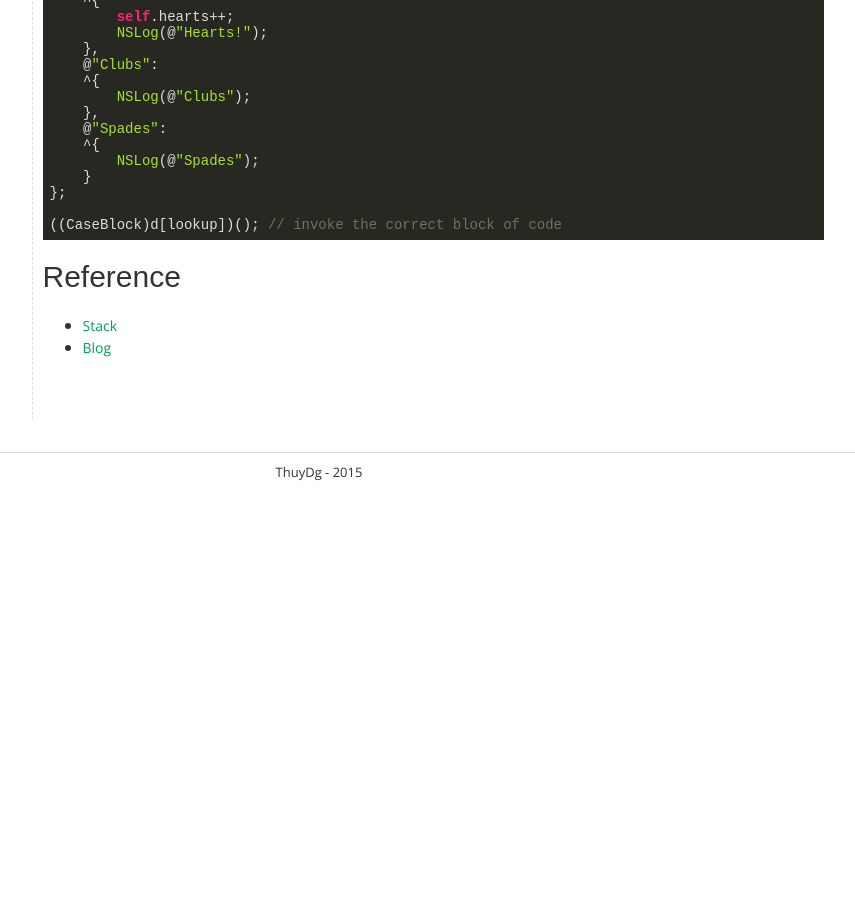
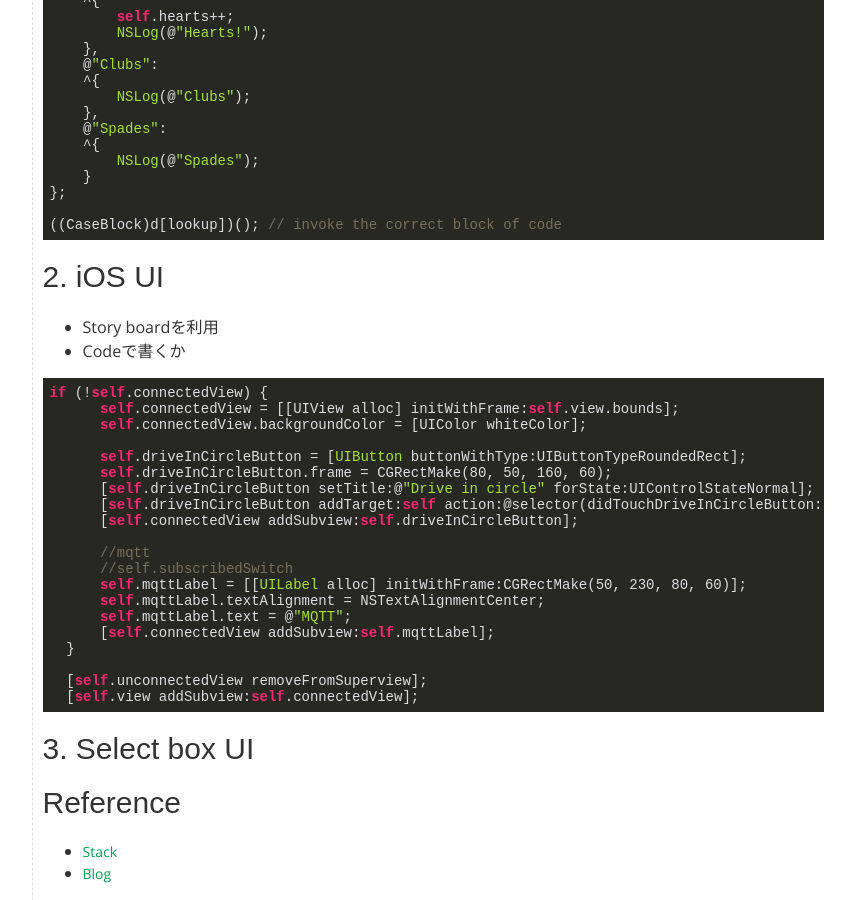
Before and after one commit to thuydg/thuydg.github.io, a Jekyll site: the page built from _posts/2015-02-24-ios-app.md, in a window 1280 px wide and 900 px high, scrolled down 959 px. Shown: the whole window, without its empty margins (321-1176 px from the left). Built offline with Jekyll 4.4.1, drawn with Linux system fonts in a browser that asks for light colours; some web fonts are replaced; Markdown is read by kramdown in place of the engine named in the settings; comment, search, counter and statistics services are not loaded; before the commit the page ends 1450 px from its top, so only the background shows below that.

````diff
--- a/_posts/2015-02-24-ios-app.md
+++ b/_posts/2015-02-24-ios-app.md
@@ -70,6 +70,38 @@ NSDictionary *d = @{
 ((CaseBlock)d[lookup])(); // invoke the correct block of code
 ```
 
+# 2. iOS UI
+
+* Story boardを利用
+* Codeで書くか
+
+```
+if (!self.connectedView) {
+      self.connectedView = [[UIView alloc] initWithFrame:self.view.bounds];
+      self.connectedView.backgroundColor = [UIColor whiteColor];
+
+      self.driveInCircleButton = [UIButton buttonWithType:UIButtonTypeRoundedRect];
+      self.driveInCircleButton.frame = CGRectMake(80, 50, 160, 60);
+      [self.driveInCircleButton setTitle:@"Drive in circle" forState:UIControlStateNormal];
+      [self.driveInCircleButton addTarget:self action:@selector(didTouchDriveInCircleButton:) forControlEvents:UIControlEventTouchUpInside];
+      [self.connectedView addSubview:self.driveInCircleButton];
+
+      //mqtt
+      //self.subscribedSwitch
+      self.mqttLabel = [[UILabel alloc] initWithFrame:CGRectMake(50, 230, 80, 60)];
+      self.mqttLabel.textAlignment = NSTextAlignmentCenter;
+      self.mqttLabel.text = @"MQTT";
+      [self.connectedView addSubview:self.mqttLabel];
+  }
+
+  [self.unconnectedView removeFromSuperview];
+  [self.view addSubview:self.connectedView];
+```
+
+# 3. Select box UI
+
+
+
 # Reference
 
 * [Stack](http://stackoverflow.com/questions/8161737/can-objective-c-switch-on-nsstring)
````
Also changed, not shown: _posts/2015-02-24-stubcell.md (+32 -1 lines), _posts/2015-02-26-romo.md (added, +65 -0 lines).
